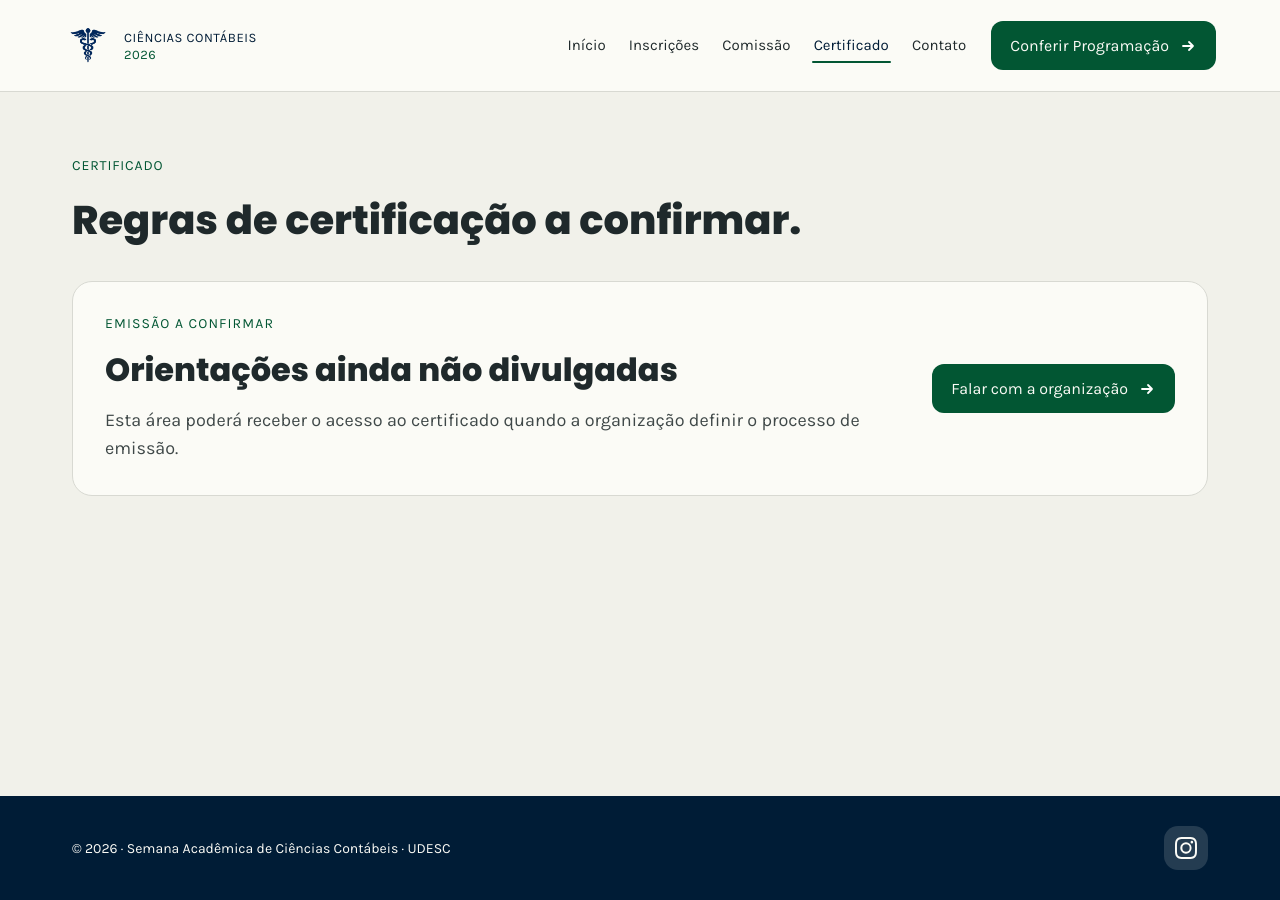
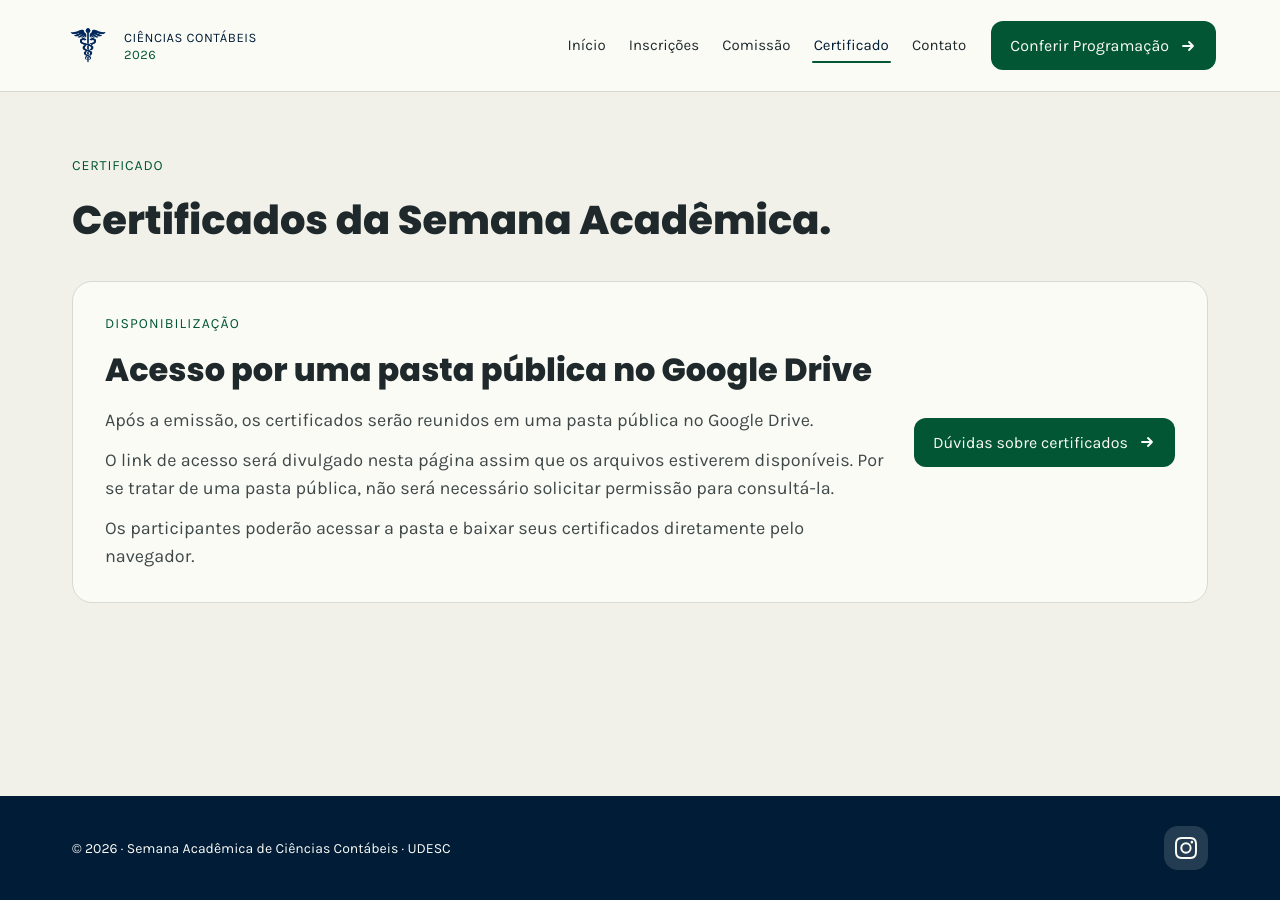
Before and after one commit to semanaacademicacontabeis/semanaacademicacontabeis.github.io, a Jekyll site: the page built from certificado.html, in a window 1280 px wide. Built offline with Jekyll 4.4.1, drawn with Linux system fonts in a browser that asks for light colours.

Commit message:
Atualiza orientacoes sobre certificados

```diff
--- a/certificado.html
+++ b/certificado.html
@@ -9,16 +9,18 @@ permalink: /certificado/
 <section class="section shell" id="detalhes">
   <div class="section__heading">
     <p class="eyebrow">CERTIFICADO</p>
-    <h2>Regras de certificação a confirmar.</h2>
+    <h2>Certificados da Semana Acadêmica.</h2>
   </div>
 
   <div class="status-panel">
     <div class="status-panel__copy">
-      <p class="card__eyebrow">EMISSÃO A CONFIRMAR</p>
-      <h3>Orientações ainda não divulgadas</h3>
-      <p>Esta área poderá receber o acesso ao certificado quando a organização definir o processo de emissão.</p>
+      <p class="card__eyebrow">DISPONIBILIZAÇÃO</p>
+      <h3>Acesso por uma pasta pública no Google Drive</h3>
+      <p>Após a emissão, os certificados serão reunidos em uma pasta pública no Google Drive.</p>
+      <p>O link de acesso será divulgado nesta página assim que os arquivos estiverem disponíveis. Por se tratar de uma pasta pública, não será necessário solicitar permissão para consultá-la.</p>
+      <p>Os participantes poderão acessar a pasta e baixar seus certificados diretamente pelo navegador.</p>
     </div>
-    <a class="button button--primary" href="{{ '/contato/' | relative_url }}">Falar com a organização <img src="{{ '/assets/images/arrow-right.svg' | relative_url }}" alt="" aria-hidden="true"></a>
+    <a class="button button--primary" href="{{ '/contato/' | relative_url }}">Dúvidas sobre certificados <img src="{{ '/assets/images/arrow-right.svg' | relative_url }}" alt="" aria-hidden="true"></a>
   </div>
 
 </section>
```
